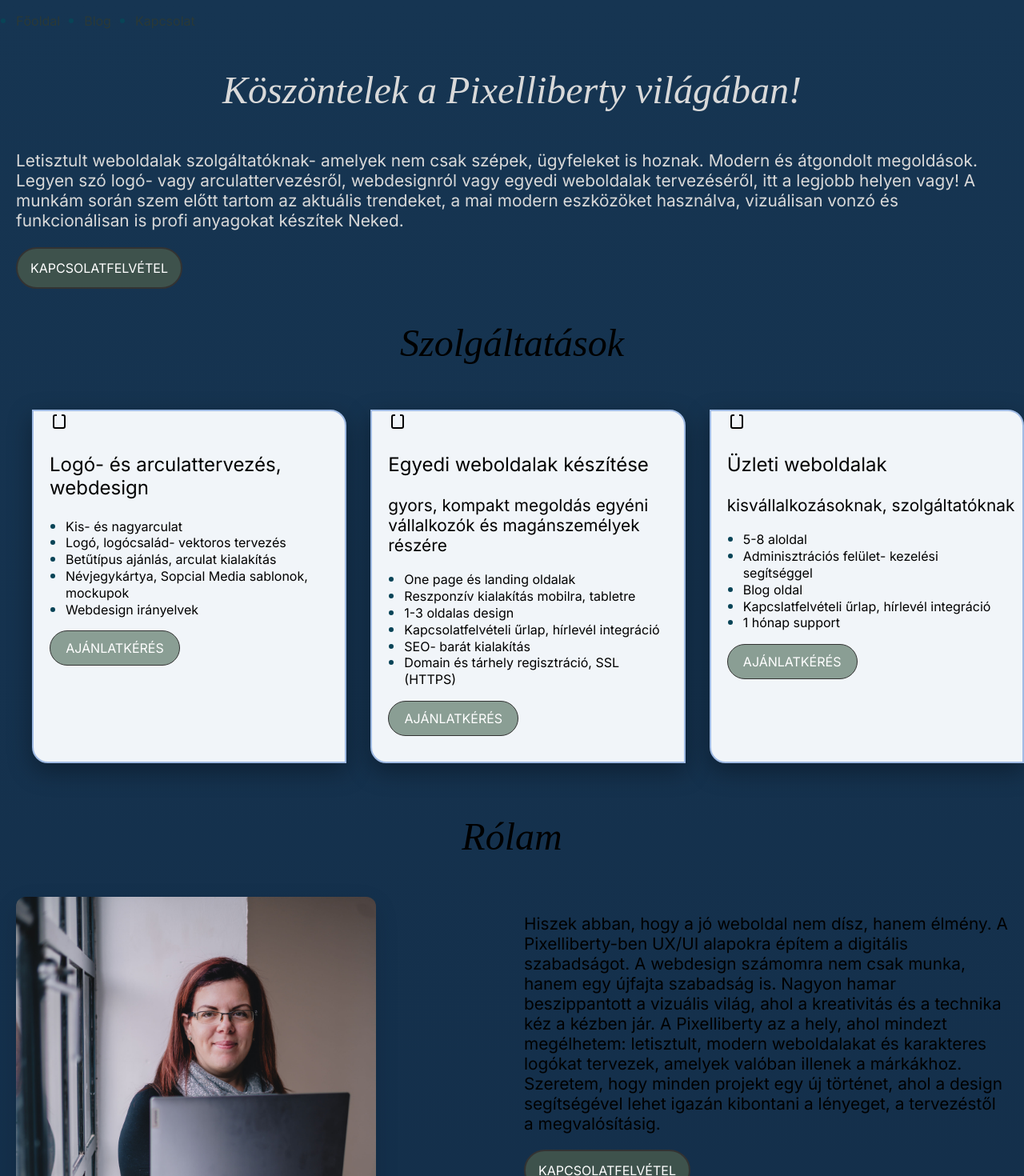
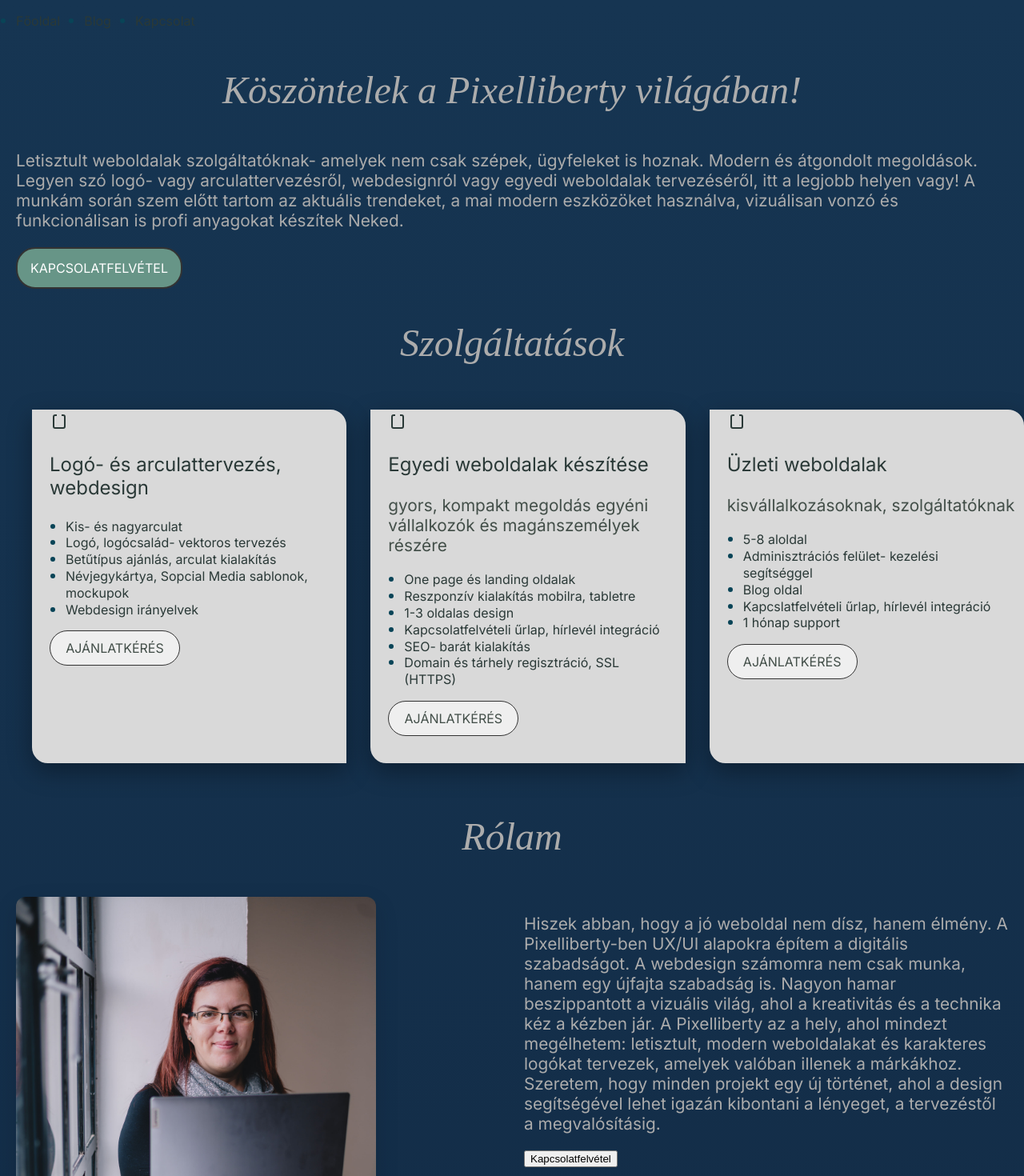
Before and after one commit to FlowWolfKft/pixelLibertyReact, a React (Vite) app: page / in a window 1280 px wide. Shown: the top 1470 px of the page at 80% size. Built offline with nearby package versions, Linux system fonts and the light colour scheme.

Commit message:
design upgrade

```diff
--- a/src/components/About.jsx
+++ b/src/components/About.jsx
@@ -5,7 +5,7 @@
   return (
     <div className="content-box">
       <div>
-        <h1>Rólam</h1>
+        <h1 className="heading">Rólam</h1>
         <div className="column-2">
           {" "}
           <div>
--- a/src/components/Blog.jsx
+++ b/src/components/Blog.jsx
@@ -3,7 +3,7 @@
 function Blog() {
   return (
     <div className="content-box">
-      <h1>Blog</h1>
+      <h1 className="heading">Blog</h1>
       <p>kozzlopp</p>
       <button className="kapcsolatfelvetel">Kapcsolatfelvétel</button>
     </div>
--- a/src/components/Contact.jsx
+++ b/src/components/Contact.jsx
@@ -3,7 +3,7 @@
 function Contact() {
   return (
     <div className="content-box">
-      <h1>Contact</h1>
+      <h1 className="heading">Contact</h1>
       <p>kozzlopp</p>
       <button className="kapcsolatfelvetel">Kapcsolatfelvétel</button>
     </div>
--- a/src/components/Hero.jsx
+++ b/src/components/Hero.jsx
@@ -12,7 +12,7 @@
         tartom az aktuális trendeket, a mai modern eszközöket használva,
         vizuálisan vonzó és funkcionálisan is profi anyagokat készítek Neked.
       </p>
-      <button className="kapcsolatfelvetel">Kapcsolatfelvétel</button>
+      <button className="contact-btn">Kapcsolatfelvétel</button>
     </div>
   );
 }
--- a/src/components/Services.jsx
+++ b/src/components/Services.jsx
@@ -3,7 +3,7 @@
 function Services() {
   return (
     <section className="content-box services-section">
-      <h1 className="services-title">Szolgáltatások</h1>
+      <h1 className="heading">Szolgáltatások</h1>
       <div className="services column-3">
         <ServiceCard
           title="Logó- és arculattervezés, webdesign"
--- a/src/pages/Home.jsx
+++ b/src/pages/Home.jsx
@@ -12,7 +12,6 @@
       <About></About>
       <Blog></Blog>
       <Contact></Contact>
-      <Services></Services>
     </>
   );
 }
--- a/src/style.css
+++ b/src/style.css
@@ -17,7 +17,7 @@
 
   --dark-green: #3e524c;
   --petrol-green: #094457;
-  --medium-green: #6f847a;
+  --medium-green: #679587;
   --green: #8a9e94;
   --light-green: #b6c0b3;
   --homok: #d9d9d9;
@@ -29,6 +29,7 @@
   --ice-blue: #e9faff;
   --light-blue: #a0bbe4;
   --dark-blue: #2a6aca;
+  --grey: #acacac;
   --radius: 0.5rem;
 }
 *,
@@ -76,30 +77,32 @@
 a:hover {
   color: var(--dark-green);
 }
-.services {
+/*.services {
   display: grid;
   grid-template-columns: repeat(3, 1fr);
   gap: 24px;
-}
+}*/
 .services-card {
-  background: #f1f5f9;
-  border: 2px solid var(--light-blue);
+  background: var(--homok);
+  border: 2px solid var(--homok);
   box-shadow: 0 10px 30px rgba(0, 0, 0, 0.35);
   padding-left: 20px;
   border-radius: 0px 20px 0px 20px;
   max-width: 75%;
   margin-bottom: 2rem;
+  color: var(--title);
   /*transition: 0.2s ease;
   transform-origin: left center;*/
 }
+.services-card p{color: var(--body-text)}
 /*.services-card:hover {
   transform: translateY(-5px);
 }*/
 .services-btn {
   display: inline-block;
   padding: 0.8rem 1.2rem;
-  color: #fff;
-  background-color: var(--green);
+  color: var(--body-text);
+  /*background-color: var(--green);*/
   text-transform: uppercase;
   border: 1px solid #333333;
   border-radius: 24px;
@@ -111,8 +114,8 @@
 }
 .services-btn:hover {
   transform: scale(1.1);
-  background-color: var(--homok);
-  color: var(--body-text);
+  background-color: var(--petrol-green);
+  color: var(--white);
 }
 
 @media (min-width: 1024px) {
@@ -194,26 +197,27 @@
 p {
   font-family: inter;
   font-size: 1.3rem;
+  color: var(--grey)
 }
-.kapcsolatfelvetel,
+.contact-btn,
 input[type="submit"] {
   display: inline-block;
   padding: 1rem 1rem;
   color: #fff;
-  background-color: var(--dark-green);
+  background-color: var(--medium-green);
   text-transform: uppercase;
 
   border: 2px solid #333333;
-  border-radius: 32px;
+  border-radius: 24px;
   font-family: inherit;
   font-size: inherit;
   line-height: 1;
   transition: transform 0.2s ease;
 }
-.kapcsolatfelvetel:hover {
+.contact-btn:hover {
   padding: 1rem 1rem;
-  color: #fff;
-  background-color: var(--dark-pink);
+  color: var(--body-text);
+  background-color: #B4D7CD;
   text-transform: uppercase;
 
   border: 2px solid #333333;
@@ -233,8 +237,11 @@
 }
 
 .hero {
-  color: var(--homok);
+  color: var(--grey);
   overflow: hidden;
+}
+.heading {
+  color: var(--grey);
 }
 
 .impresszum {
```
